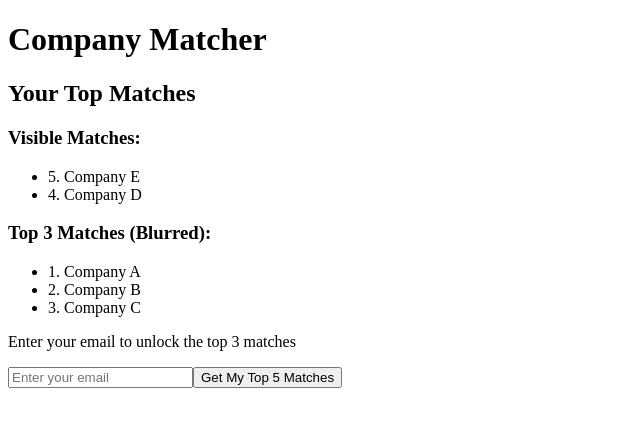
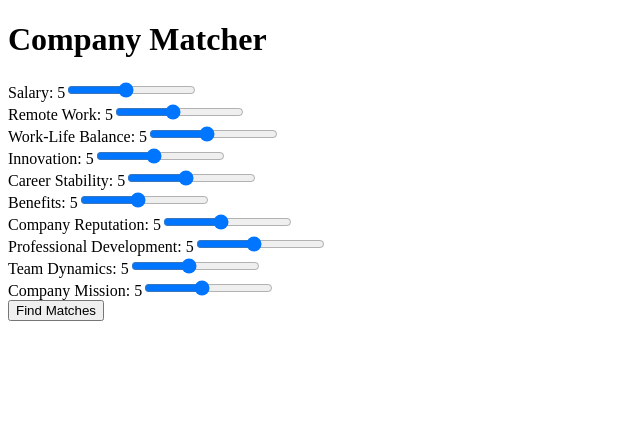
Before and after one commit to smithjiyugaoka/email-test, a Next.js app: page / in a window 1280 px wide. Shown: the top 426 px of the page, without its empty margins (0-640 px from the left). Built offline with nearby package versions, Linux system fonts and the light colour scheme.

Commit message:
Update index.js

```diff
--- a/pages/index.js
+++ b/pages/index.js
@@ -1,62 +1,128 @@
-import { useState } from 'react';
+import { useState, useEffect } from 'react';
 import Head from 'next/head';
 
-export default function Results() {
+const factors = [
+  { id: 'salary', name: 'Salary' },
+  { id: 'remoteWork', name: 'Remote Work' },
+  { id: 'workLifeBalance', name: 'Work-Life Balance' },
+  { id: 'innovation', name: 'Innovation' },
+  { id: 'careerStability', name: 'Career Stability' },
+  { id: 'benefits', name: 'Benefits' },
+  { id: 'companyReputation', name: 'Company Reputation' },
+  { id: 'professionalDevelopment', name: 'Professional Development' },
+  { id: 'teamDynamics', name: 'Team Dynamics' },
+  { id: 'companyMission', name: 'Company Mission' },
+];
+
+export default function Home() {
+  const [userFactors, setUserFactors] = useState(
+    Object.fromEntries(factors.map(factor => [factor.id, 5]))
+  );
   const [email, setEmail] = useState('');
+  const [showResults, setShowResults] = useState(false);
+  const [results, setResults] = useState([]);
+
+  const handleFactorChange = (id, value) => {
+    setUserFactors(prev => ({ ...prev, [id]: parseInt(value) }));
+  };
 
   const handleSubmit = async (e) => {
     e.preventDefault();
-    // Implement email submission and results sending logic here
-    alert('Top 5 matches sent to your email!');
+    // Simulate API call
+    const mockResults = [
+      'Company A', 'Company B', 'Company C', 'Company D', 'Company E'
+    ];
+    setResults(mockResults);
+    setShowResults(true);
   };
 
+  const handleUnlock = async (e) => {
+    e.preventDefault();
+    // Implement email submission logic here
+    alert(`Top 5 matches sent to ${email}`);
+  };
+
+  useEffect(() => {
+    // Update range input values
+    factors.forEach(factor => {
+      const valueSpan = document.getElementById(`${factor.id}Value`);
+      if (valueSpan) {
+        valueSpan.textContent = userFactors[factor.id];
+      }
+    });
+  }, [userFactors]);
+
   return (
-    <div className="min-h-screen bg-white text-gray-900 font-sans">
+    <div className="container mx-auto px-4 py-8">
       <Head>
-        <title>Your Matches - Company Matcher</title>
-        <meta name="viewport" content="width=device-width, initial-scale=1" />
+        <title>Company Matcher</title>
+        <link rel="icon" href="/favicon.ico" />
       </Head>
 
-      <main className="max-w-lg mx-auto p-6">
-        <h1 className="text-3xl font-bold mb-8">Company Matcher</h1>
+      <main>
+        <h1 className="text-4xl font-bold mb-8">Company Matcher</h1>
 
-        <h2 className="text-2xl font-semibold mb-4">Your Top Matches</h2>
-
-        <div className="mb-6">
-          <h3 className="text-lg font-medium mb-2">Visible Matches:</h3>
-          <ul className="list-disc list-inside">
-            <li>5. Company E</li>
-            <li>4. Company D</li>
-          </ul>
+        {!showResults ? (
+          <form onSubmit={handleSubmit} className="max-w-md">
+            {factors.map(factor => (
+              <div key={factor.id} className="mb-4">
+                <label htmlFor={factor.id} className="block text-sm font-medium text-gray-700">
+                  {factor.name}: <span id={`${factor.id}Value`}>{userFactors[factor.id]}</span>
+                </label>
+                <input
+                  type="range"
+                  id={factor.id}
+                  name={factor.id}
+                  min="1"
+                  max="10"
+                  value={userFactors[factor.id]}
+                  onChange={(e) => handleFactorChange(factor.id, e.target.value)}
+                  className="mt-1 block w-full"
+                />
               </div>
-
-        <div className="mb-6">
-          <h3 className="text-lg font-medium mb-2">Top 3 Matches (Blurred):</h3>
-          <ul className="list-disc list-inside blur-sm select-none">
-            <li>1. Company A</li>
-            <li>2. Company B</li>
-            <li>3. Company C</li>
-          </ul>
+            ))}
+            <button
+              type="submit"
+              className="w-full bg-blue-500 hover:bg-blue-700 text-white font-bold py-2 px-4 rounded focus:outline-none focus:shadow-outline"
+            >
+              Find Matches
+            </button>
+          </form>
+        ) : (
+          <div id="results">
+            <h2 className="text-2xl font-bold mb-4">Your Matches</h2>
+            {results.slice(3).map((company, index) => (
+              <div key={company} className="mb-2">
+                <h3 className="font-semibold">{index + 4}. {company}</h3>
               </div>
-
-        <p className="mb-4">Enter your email to unlock the top 3 matches</p>
-
-        <form onSubmit={handleSubmit} className="space-y-4">
+            ))}
+            <div className="mt-4">
+              <h3 className="text-xl font-bold mb-2">Top 3 Matches (Blurred)</h3>
+              {results.slice(0, 3).map((company, index) => (
+                <div key={company} className="mb-2 blur-sm">
+                  <h3 className="font-semibold">{index + 1}. {company}</h3>
+                </div>
+              ))}
+            </div>
+            <form id="emailForm" onSubmit={handleUnlock} className="mt-4">
               <input
                 type="email"
+                id="emailInput"
                 value={email}
                 onChange={(e) => setEmail(e.target.value)}
-            placeholder="Enter your email"
+                placeholder="Enter your email to unlock top matches"
                 required
-            className="w-full px-4 py-2 border border-gray-300 rounded-lg"
+                className="w-full px-3 py-2 border border-gray-300 rounded-md shadow-sm focus:outline-none focus:ring-blue-500 focus:border-blue-500"
               />
               <button
                 type="submit"
-            className="w-full bg-blue-500 text-white py-2 px-4 rounded-lg font-medium hover:bg-blue-600 transition duration-200"
+                className="mt-2 w-full bg-green-500 hover:bg-green-700 text-white font-bold py-2 px-4 rounded focus:outline-none focus:shadow-outline"
               >
-            Get My Top 5 Matches
+                Unlock Top Matches
               </button>
             </form>
+          </div>
+        )}
       </main>
     </div>
   );
```
Lines whose indentation alone changed are shown as unchanged.
